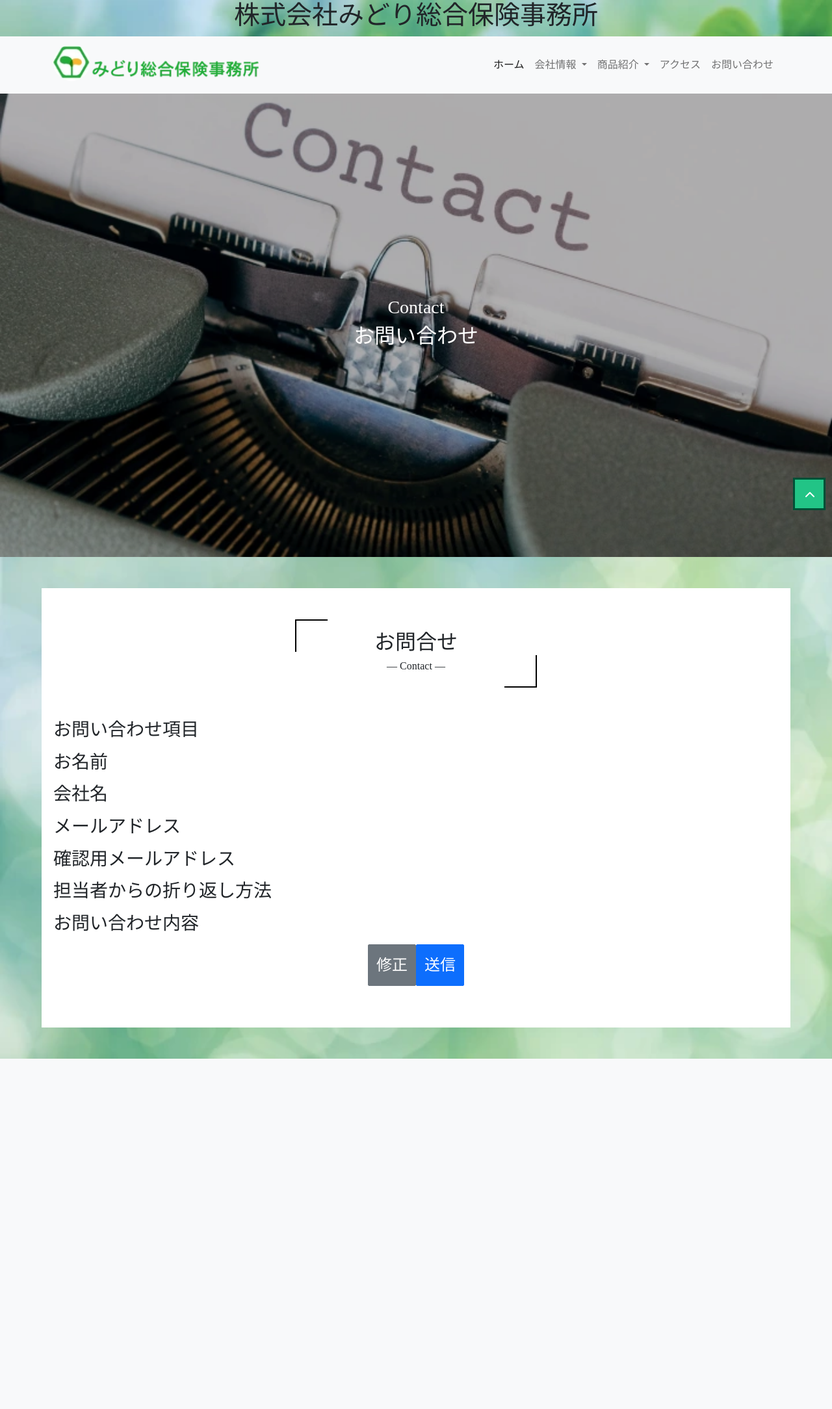
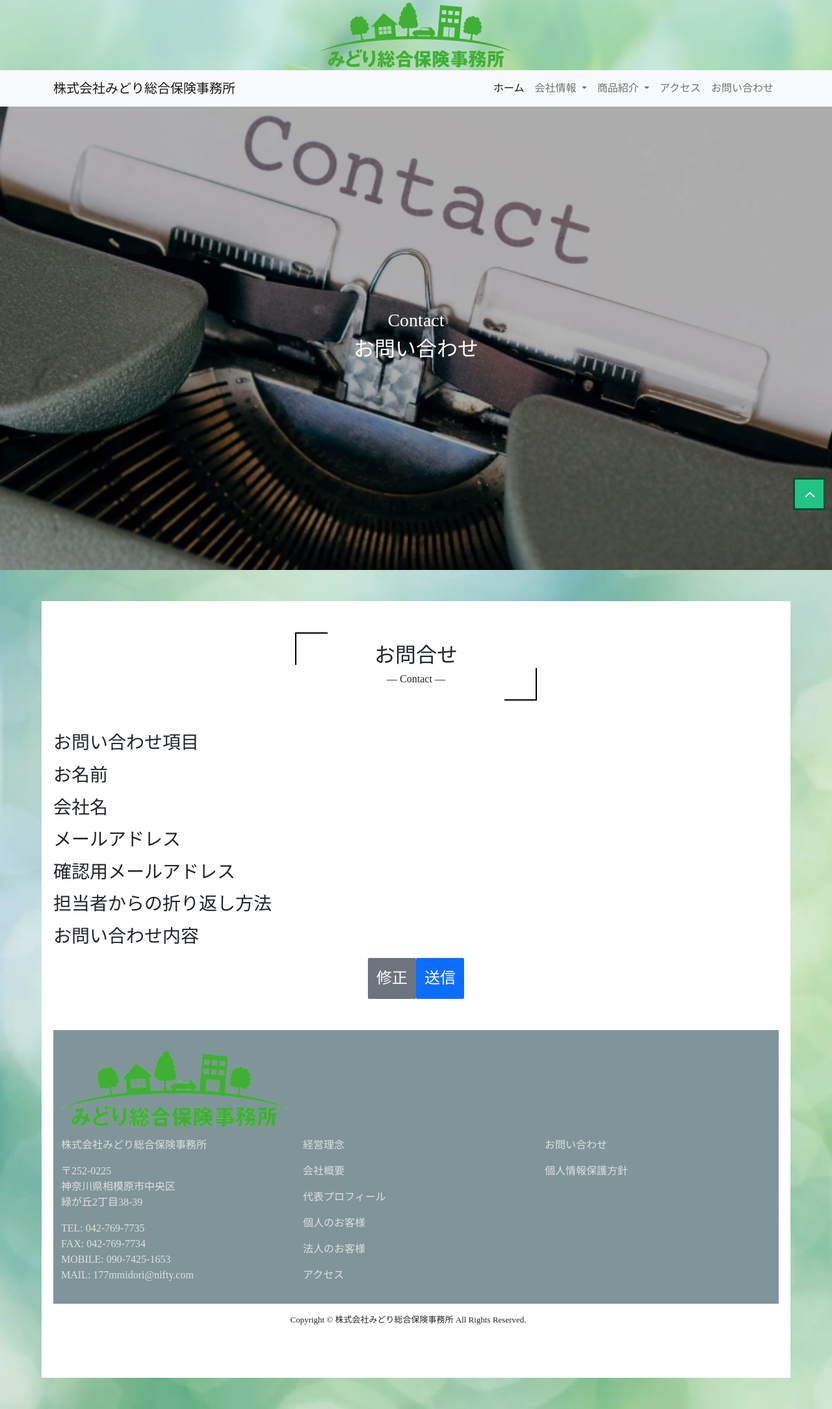
Before and after one commit to linepark-webteam/midori-insurance-sample, a PHP site: page /Rcontact/confirm.php in a window 1280 px wide. Shown: the whole page at 65% size. Before the commit the page ends 1629 px from the top, so only its background shows below. Run offline with PHP 8.4, Linux system fonts and the light colour scheme; some libraries are stand-ins or nearby versions; some web fonts are replaced.

Commit message:
ページトップロゴ、フッターロゴの変更

```diff
--- a/Rcontact/confirm.php
+++ b/Rcontact/confirm.php
@@ -57,12 +57,13 @@ if ($_SERVER['REQUEST_METHOD'] == 'POST') {
     <div class="leaf-loader"></div>
   </div>
 
-  <h1 class="brand d-flex justify-content-center">株式会社みどり総合保険事務所<!-- 名刺の画像等に変更？ --></h1>
+  <h1 class="brand d-flex justify-content-center py-1"><img src="../img/logo.webp" alt="株式会社みどり総合保険事務所"></h1>
   <!-- Navbar -->
   <nav class="navbar navbar-expand-lg navbar-light bg-light sticky-top">
     <div class="container">
-      <a class="navbar-brand" href="../"><img src="../img/midori-insurance.webp" alt="株式会社みどり総合保険事務所"></a>
-      <button class="navbar-toggler" type="button" data-bs-toggle="collapse" data-bs-target="#navbarNav" aria-controls="navbarNav" aria-expanded="false" aria-label="Toggle navigation">
+      <a class="navbar-brand" href="#">株式会社みどり総合保険事務所</a>
+      <button class="navbar-toggler" type="button" data-bs-toggle="collapse" data-bs-target="#navbarNav"
+        aria-controls="navbarNav" aria-expanded="false" aria-label="Toggle navigation">
         <span class="navbar-toggler-icon"></span>
       </button>
       <div class="collapse navbar-collapse" id="navbarNav">
@@ -150,6 +151,44 @@ if ($_SERVER['REQUEST_METHOD'] == 'POST') {
         </div>
     </form>
 
+    <footer class="container-fluid d-flex justify-content-center mt-5 py-3">
+    <div class="container">
+      <div class="row">
+        <div class="col-6 col-lg-4">
+          <img src="../img/logo.webp" alt="logo" class="col-12 py-3">
+    </div>
+    </div>
+    <div class="row d-flex justify-content-around">
+      <div class="col-lg-4 align-content-center">
+        <p class="content-text">株式会社みどり総合保険事務所</p>
+        <p class="content-text">
+          〒252-0225<br>
+          神奈川県相模原市中央区<br>
+          緑が丘2丁目38-39<br>
+        </p>
+        <p class="content-text">TEL: <a href="tel:042-769-7735">042-769-7735</a><br>FAX: 042-769-7734<br>MOBILE: <a
+            href="tel:090-7425-1653">090-7425-1653</a><br>MAIL: <a
+            href="mailto:177mmidori@nifty.com">177mmidori@nifty.com</a></p>
+      </div>
+      <div class="col-lg-4">
+        <p class="content-text"><a href="../philosophy/">経営理念</a></p>
+        <p class="content-text"><a href="../company/">会社概要</a></p>
+        <p class="content-text"><a href="../profile/">代表プロフィール</a></p>
+        <p class="content-text"><a href="../personal-products/">個人のお客様</a></p>
+        <p class="content-text"><a href="../corporation-products/">法人のお客様</a></p>
+        <p class="content-text"><a href="../access/">アクセス</a></p>
+      </div>
+      <div class="col-lg-4">
+        <p class="content-text"><a href="../contact/">お問い合わせ</a></p>
+        <p class="content-text"><a href="../privacy-policy/">個人情報保護方針</a></p>
+      </div>
+    </div>
+    </div>
+  </footer>
+  <div class="copyright container-fluid row justify-content-center align-content-center">
+    Copyright © 株式会社みどり総合保険事務所 All Rights Reserved.
+  </div>
+
   <!-- TOPに戻るボタン -->
   <a href="#" id="page_top"></a>
 
--- a/access/index.html
+++ b/access/index.html
@@ -36,11 +36,11 @@
       <div class="leaf-loader"></div>
   </div>
 
-  <h1 class="brand d-flex justify-content-center">株式会社みどり総合保険事務所<!-- 名刺の画像等に変更？ --></h1>
+  <h1 class="brand d-flex justify-content-center py-1"><img src="../img/logo.webp" alt="株式会社みどり総合保険事務所"></h1>
   <!-- Navbar -->
   <nav class="navbar navbar-expand-lg navbar-light bg-light sticky-top">
     <div class="container">
-      <a class="navbar-brand" href="../"><img src="../img/midori-insurance.webp" alt="株式会社みどり総合保険事務所" ></a>
+      <a class="navbar-brand" href="#">株式会社みどり総合保険事務所</a>
       <button class="navbar-toggler" type="button" data-bs-toggle="collapse" data-bs-target="#navbarNav"
         aria-controls="navbarNav" aria-expanded="false" aria-label="Toggle navigation">
         <span class="navbar-toggler-icon"></span>
@@ -122,7 +122,7 @@
     <div class="container">
       <div class="row">
         <div class="col-6 col-lg-4">
-      <img src="../img/midori-insurance.webp" alt="logo" class="col-12">
+          <img src="../img/logo.webp" alt="logo" class="col-12 py-3">
     </div>
     </div>
     <div class="row d-flex justify-content-around">
--- a/campaign/index.html
+++ b/campaign/index.html
@@ -36,11 +36,11 @@
       <div class="leaf-loader"></div>
   </div>
 
-  <h1 class="brand d-flex justify-content-center">株式会社みどり総合保険事務所</h1>
+  <h1 class="brand d-flex justify-content-center py-1"><img src="../img/logo.webp" alt="株式会社みどり総合保険事務所"></h1>
   <!-- Navbar -->
   <nav class="navbar navbar-expand-lg navbar-light bg-light sticky-top">
     <div class="container">
-      <a class="navbar-brand" href="../"><img src="../img/midori-insurance.webp" alt="株式会社みどり総合保険事務所" ></a>
+      <a class="navbar-brand" href="#">株式会社みどり総合保険事務所</a>
       <button class="navbar-toggler" type="button" data-bs-toggle="collapse" data-bs-target="#navbarNav"
         aria-controls="navbarNav" aria-expanded="false" aria-label="Toggle navigation">
         <span class="navbar-toggler-icon"></span>
@@ -109,7 +109,7 @@
     <div class="container">
       <div class="row">
         <div class="col-6 col-lg-4">
-      <img src="../img/midori-insurance.webp" alt="logo" class="col-12">
+          <img src="../img/logo.webp" alt="logo" class="col-12 py-3">
     </div>
     </div>
     <div class="row d-flex justify-content-around">
--- a/css/style.css
+++ b/css/style.css
@@ -7,6 +7,10 @@ body {
   background-size: cover;
   font-family: 'Noto Serif JP', serif;
   font-family: 'Klee One', 'cursive', serif;
+}
+h1 {
+  background-color: rgba(209, 243, 211, .5);
+  margin: 0;
 }
 
 /* TOPページ及び、共通のスタイル */
--- a/includes/footer.html
+++ b/includes/footer.html
@@ -2,7 +2,7 @@
   <div class="container">
     <div class="row">
       <div class="col-6 col-lg-4">
-    <img src="../img/midori-insurance.webp" alt="logo" class="col-12">
+        <img src="../img/logo.webp" alt="logo" class="col-12 py-3">
   </div>
   </div>
   <div class="row d-flex justify-content-around">
--- a/includes/header.html
+++ b/includes/header.html
@@ -1,7 +1,8 @@
+<h1 class="brand d-flex justify-content-center py-1"><img src="../img/logo.webp" alt="株式会社みどり総合保険事務所"></h1>
 <!-- Navbar -->
 <nav class="navbar navbar-expand-lg navbar-light bg-light sticky-top">
   <div class="container">
-      <a class="navbar-brand" href="../"><img src="../img/midori-insurance.webp" alt="株式会社みどり総合保険事務所" ></a>
+    <a class="navbar-brand" href="#">株式会社みどり総合保険事務所</a>
     <button class="navbar-toggler" type="button" data-bs-toggle="collapse" data-bs-target="#navbarNav"
       aria-controls="navbarNav" aria-expanded="false" aria-label="Toggle navigation">
       <span class="navbar-toggler-icon"></span>
--- a/index.html
+++ b/index.html
@@ -40,11 +40,11 @@
     <div class="ball-loader"></div>
   </div> -->
 
-  <h1 class="brand d-flex justify-content-center">株式会社みどり総合保険事務所<!-- 名刺の画像等に変更？ --></h1>
+  <h1 class="brand d-flex justify-content-center py-1"><img src="./img/logo.webp" alt="株式会社みどり総合保険事務所"></h1>
   <!-- Navbar -->
   <nav class="navbar navbar-expand-lg navbar-light bg-light sticky-top">
     <div class="container">
-      <a class="navbar-brand" href="./"><img src="./img/midori-insurance.webp" alt="株式会社みどり総合保険事務所" ></a>
+      <a class="navbar-brand" href="#">株式会社みどり総合保険事務所</a>
       <button class="navbar-toggler" type="button" data-bs-toggle="collapse" data-bs-target="#navbarNav"
         aria-controls="navbarNav" aria-expanded="false" aria-label="Toggle navigation">
         <span class="navbar-toggler-icon"></span>
@@ -248,7 +248,7 @@
     <div class="container">
       <div class="row">
         <div class="col-6 col-lg-4">
-      <img src="./img/midori-insurance.webp" alt="logo" class="col-12">
+      <img src="./img/logo.webp" alt="logo" class="col-12 py-3">
     </div>
     </div>
     <div class="row d-flex justify-content-around">
--- a/personal-products/index.html
+++ b/personal-products/index.html
@@ -37,11 +37,11 @@
       <div class="leaf-loader"></div>
   </div>
 
-  <h1 class="brand d-flex justify-content-center">株式会社みどり総合保険事務所<!-- 名刺の画像等に変更？ --></h1>
+  <h1 class="brand d-flex justify-content-center py-1"><img src="../img/logo.webp" alt="株式会社みどり総合保険事務所"></h1>
   <!-- Navbar -->
   <nav class="navbar navbar-expand-lg navbar-light bg-light sticky-top">
     <div class="container">
-      <a class="navbar-brand" href="../"><img src="../img/midori-insurance.webp" alt="株式会社みどり総合保険事務所" ></a>
+      <a class="navbar-brand" href="#">株式会社みどり総合保険事務所</a>
       <button class="navbar-toggler" type="button" data-bs-toggle="collapse" data-bs-target="#navbarNav"
         aria-controls="navbarNav" aria-expanded="false" aria-label="Toggle navigation">
         <span class="navbar-toggler-icon"></span>
@@ -117,7 +117,7 @@
     <div class="container">
       <div class="row">
         <div class="col-6 col-lg-4">
-      <img src="../img/midori-insurance.webp" alt="logo" class="col-12">
+          <img src="../img/logo.webp" alt="logo" class="col-12 py-3">
     </div>
     </div>
     <div class="row d-flex justify-content-around">
--- a/philosophy/index.html
+++ b/philosophy/index.html
@@ -36,11 +36,11 @@
       <div class="leaf-loader"></div>
   </div>
 
-  <h1 class="brand d-flex justify-content-center">株式会社みどり総合保険事務所<!-- 名刺の画像等に変更？ --></h1>
+  <h1 class="brand d-flex justify-content-center py-1"><img src="../img/logo.webp" alt="株式会社みどり総合保険事務所"></h1>
   <!-- Navbar -->
   <nav class="navbar navbar-expand-lg navbar-light bg-light sticky-top">
     <div class="container">
-      <a class="navbar-brand" href="../"><img src="../img/midori-insurance.webp" alt="株式会社みどり総合保険事務所" ></a>
+      <a class="navbar-brand" href="#">株式会社みどり総合保険事務所</a>
       <button class="navbar-toggler" type="button" data-bs-toggle="collapse" data-bs-target="#navbarNav"
         aria-controls="navbarNav" aria-expanded="false" aria-label="Toggle navigation">
         <span class="navbar-toggler-icon"></span>
@@ -141,7 +141,7 @@
     <div class="container">
       <div class="row">
         <div class="col-6 col-lg-4">
-      <img src="../img/midori-insurance.webp" alt="logo" class="col-12">
+          <img src="../img/logo.webp" alt="logo" class="col-12 py-3">
     </div>
     </div>
     <div class="row d-flex justify-content-around">
--- a/privacy-policy/index.html
+++ b/privacy-policy/index.html
@@ -36,11 +36,11 @@
     <div class="leaf-loader"></div>
   </div>
 
-  <h1 class="brand d-flex justify-content-center">株式会社みどり総合保険事務所<!-- 名刺の画像等に変更？ --></h1>
+  <h1 class="brand d-flex justify-content-center py-1"><img src="../img/logo.webp" alt="株式会社みどり総合保険事務所"></h1>
   <!-- Navbar -->
   <nav class="navbar navbar-expand-lg navbar-light bg-light sticky-top">
     <div class="container">
-      <a class="navbar-brand" href="../"><img src="../img/midori-insurance.webp" alt="株式会社みどり総合保険事務所" ></a>
+      <a class="navbar-brand" href="#">株式会社みどり総合保険事務所</a>
       <button class="navbar-toggler" type="button" data-bs-toggle="collapse" data-bs-target="#navbarNav"
         aria-controls="navbarNav" aria-expanded="false" aria-label="Toggle navigation">
         <span class="navbar-toggler-icon"></span>
@@ -159,7 +159,7 @@
     <div class="container">
       <div class="row">
         <div class="col-6 col-lg-4">
-      <img src="../img/midori-insurance.webp" alt="logo" class="col-12">
+          <img src="../img/logo.webp" alt="logo" class="col-12 py-3">
     </div>
     </div>
     <div class="row d-flex justify-content-around">
--- a/profile/index.html
+++ b/profile/index.html
@@ -36,11 +36,11 @@
     <div class="leaf-loader"></div>
   </div>
 
-  <h1 class="brand d-flex justify-content-center">株式会社みどり総合保険事務所<!-- 名刺の画像等に変更？ --></h1>
+  <h1 class="brand d-flex justify-content-center py-1"><img src="../img/logo.webp" alt="株式会社みどり総合保険事務所"></h1>
   <!-- Navbar -->
   <nav class="navbar navbar-expand-lg navbar-light bg-light sticky-top">
     <div class="container">
-      <a class="navbar-brand" href="../"><img src="../img/midori-insurance.webp" alt="株式会社みどり総合保険事務所" ></a>
+      <a class="navbar-brand" href="#">株式会社みどり総合保険事務所</a>
       <button class="navbar-toggler" type="button" data-bs-toggle="collapse" data-bs-target="#navbarNav"
         aria-controls="navbarNav" aria-expanded="false" aria-label="Toggle navigation">
         <span class="navbar-toggler-icon"></span>
@@ -133,7 +133,7 @@
     <div class="container">
       <div class="row">
         <div class="col-6 col-lg-4">
-      <img src="../img/midori-insurance.webp" alt="logo" class="col-12">
+          <img src="../img/logo.webp" alt="logo" class="col-12 py-3">
     </div>
     </div>
     <div class="row d-flex justify-content-around">
```
Also changed, not shown: 99.テキストなど/231116_みどり総合保険事務所見積もり.txt (added, +33 -0 lines), Rcontact/index.php (+8 -5 lines), company/index.html (+4 -3 lines), contact/index.html (+5 -7 lines), corporation-products/index.html (+4 -4 lines), privacy-notice/index.html (+3 -4 lines), img/logo.PNG (added), img/logo.webp (added). Lines whose indentation alone changed are shown as unchanged.
